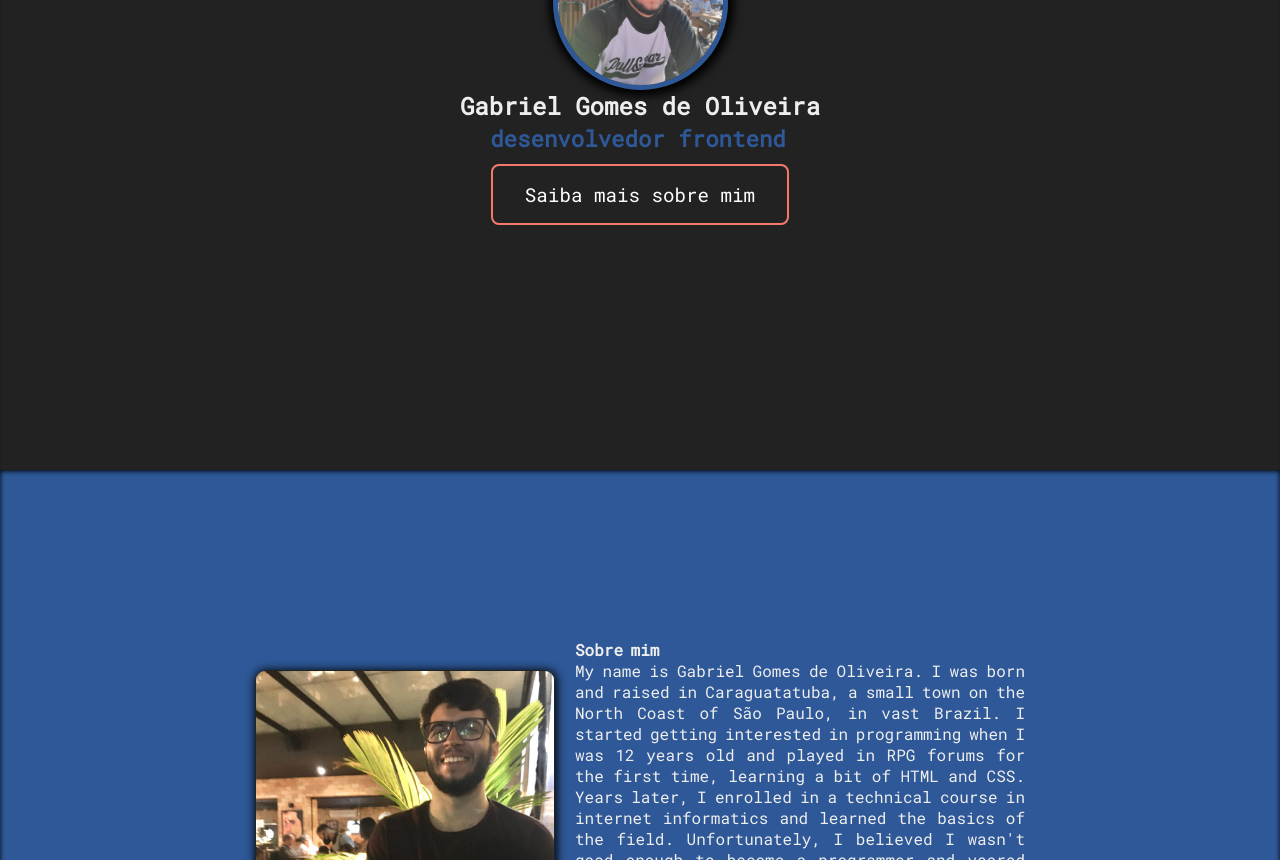
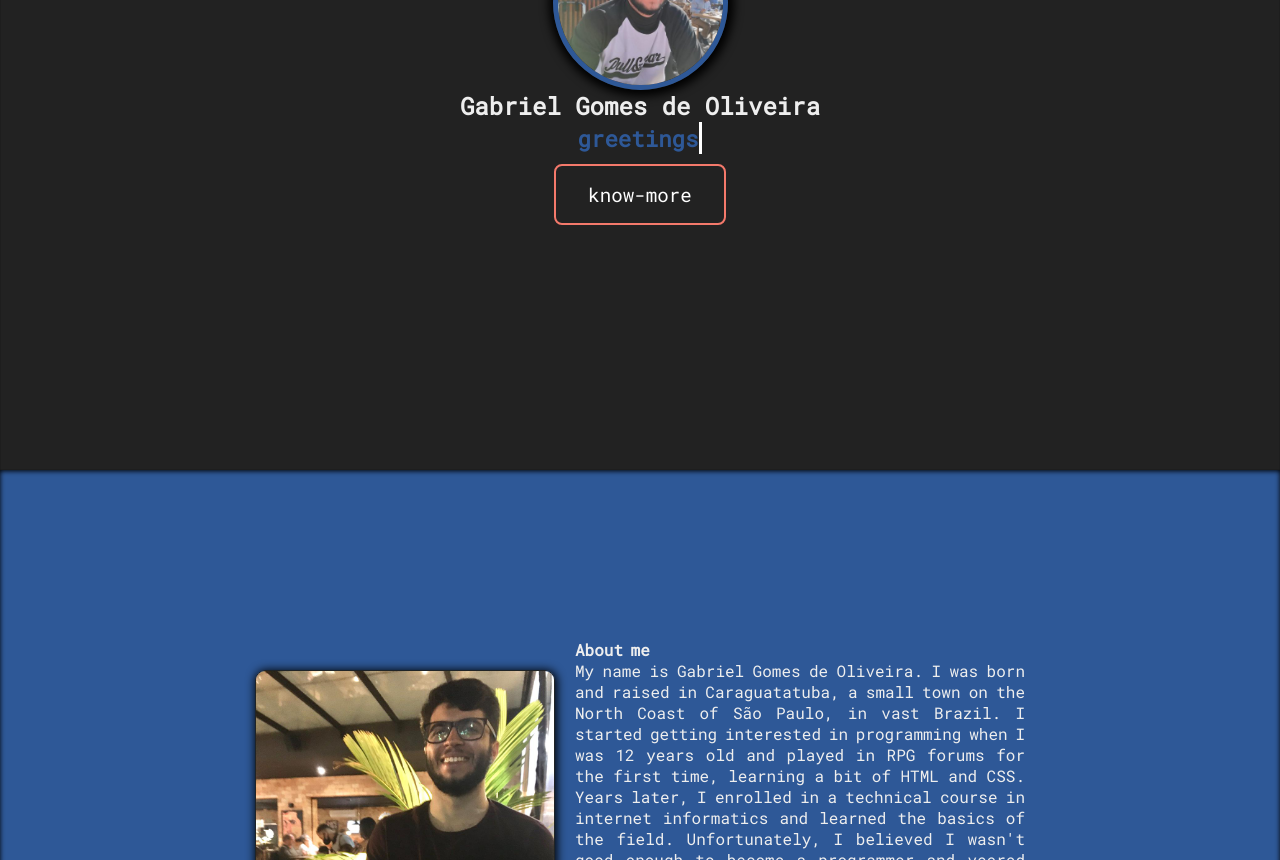
Before and after one commit to gabrielgomeso/portfolio, a Vue app: page / in a window 1280 px wide. Shown: the part 380-1240 px from the top of the page. Built offline with nearby package versions, Linux system fonts and the light colour scheme; no server answers.

Commit message:
chore: use i18n in other sections

```diff
--- a/src/App.vue
+++ b/src/App.vue
@@ -11,7 +11,7 @@
       fetchpriority="high"
     />
     <Greetings></Greetings>
-    <Button @click="buttonClicked" v-bind:href="'#about'" text="Saiba mais sobre mim"></Button>
+    <Button @click="buttonClicked" v-bind:href="'#about'" :text="$t('know-more')"></Button>
 
   </section>
   <About id="about" />
--- a/src/components/About.vue
+++ b/src/components/About.vue
@@ -6,7 +6,7 @@
       alt="Uma foto minha, sorrindo, com um hamburguer"
     />
     <div class="about-text--block">
-      <h4 class="about-title">Sobre mim</h4>
+      <h4 class="about-title">{{$t('About')}}</h4>
       <span class="about-text">
         <p>
           {{$t('about-me-text')}}
--- a/src/components/Greetings.vue
+++ b/src/components/Greetings.vue
@@ -12,7 +12,6 @@ export default {
       return {
         typeValue: '',
         typeStatus: false,
-        typeArray: ['desenvolvedor frontend', 'viajante no tempo e espaço', 'Sage duelista no Valorant', 'amante de Karaokê'],
         typingSpeed: 50,
         erasingSpeed: 50,
         newTextDelay: 2000,
@@ -55,6 +54,11 @@ export default {
         }
       }
     },
+    computed: {
+      typeArray() {
+        return [ this.$t('greetings.job'), this.$t('greetings.traveler'), this.$t('greetings.game'), this.$t('greetings.hobby') ]
+      },
+    },
     created() {
       setTimeout(this.typeText, this.newTextDelay + 200)
     }
```
